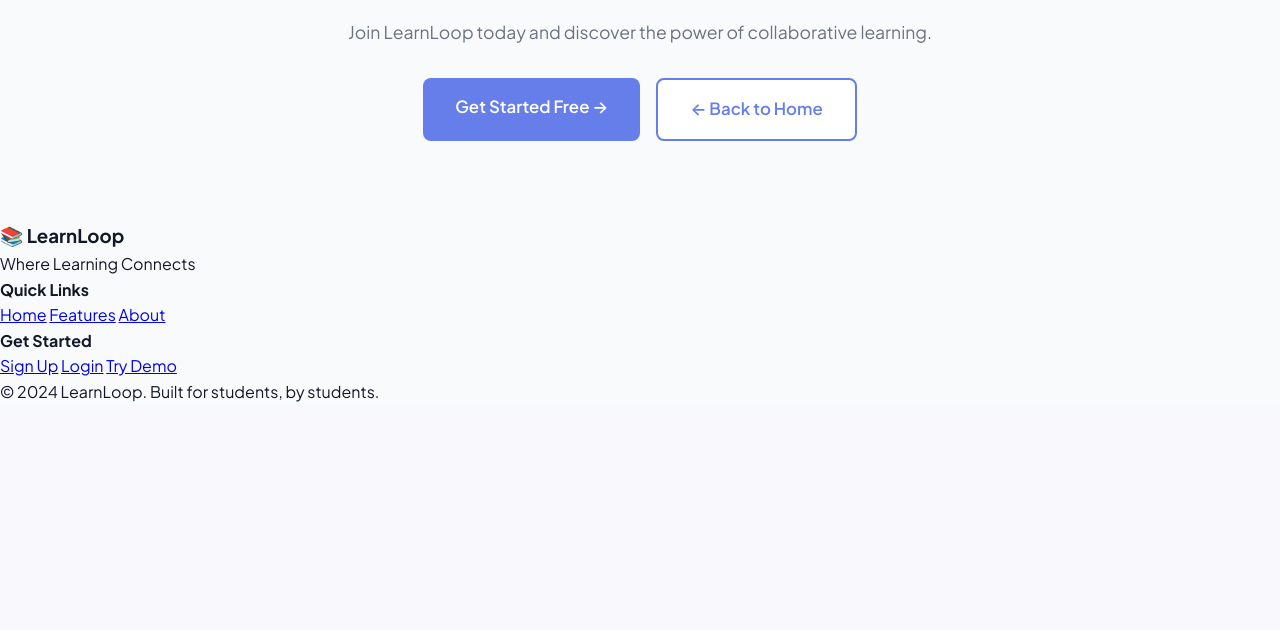
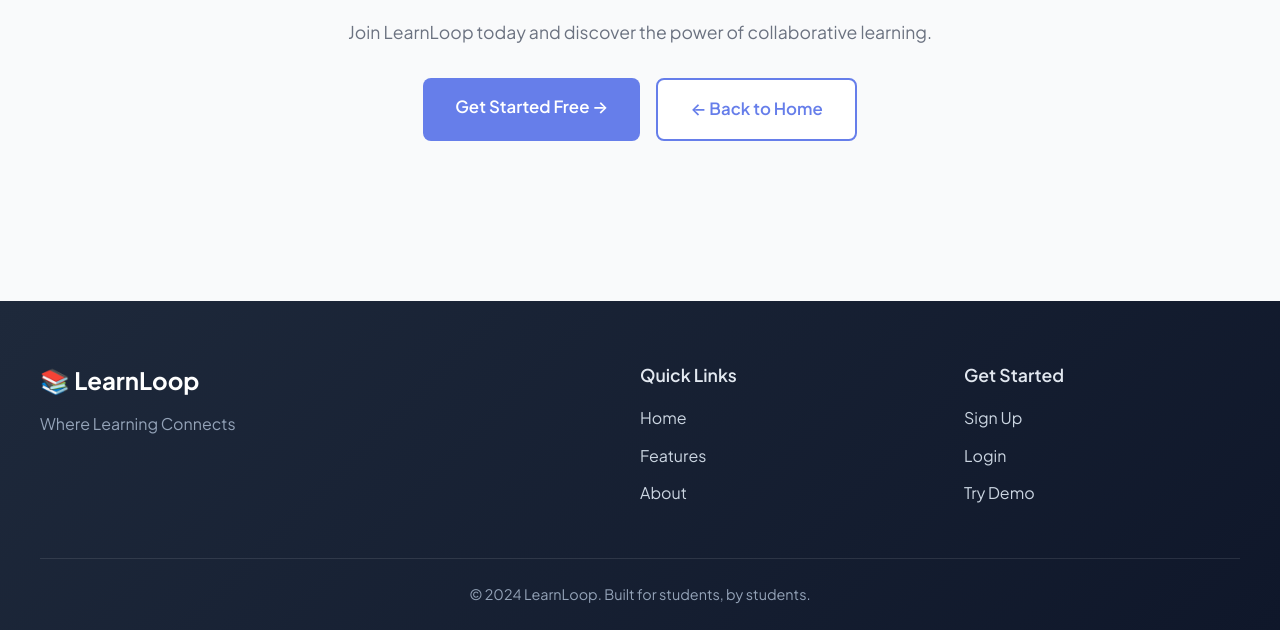
Before and after one commit to Ayush-wattakhare/learnloop, a Flask app: page /about in a window 1280 px wide. Shown: the part 2953-3583 px from the top of the page. Before the commit the page ends 3355 px from the top, so only its background shows below. Run offline with Flask 3, Linux system fonts and the light colour scheme; some libraries are stand-ins or nearby versions.

Commit message:
Add professional footer CSS styling

```diff
--- a/static/css/style.css
+++ b/static/css/style.css
@@ -1366,3 +1366,81 @@ body.dark-mode .hero-header-vr,
 body.dark-mode .hero-header-dashboard {
   box-shadow: 0 10px 40px rgba(0,0,0,0.5);
 }
+
+
+/* ══════════════════════════════════════════════════════════════════════
+   Footer Styles
+   ══════════════════════════════════════════════════════════════════════ */
+
+.footer {
+  background: linear-gradient(135deg, #1e293b 0%, #0f172a 100%);
+  color: white;
+  padding: 60px 32px 24px;
+  margin-top: 80px;
+}
+
+.footer-content {
+  max-width: 1200px;
+  margin: 0 auto;
+  display: grid;
+  grid-template-columns: 2fr 1fr 1fr;
+  gap: 48px;
+  margin-bottom: 40px;
+}
+
+.footer-section h3 {
+  font-size: 1.5rem;
+  margin-bottom: 12px;
+  font-weight: 700;
+}
+
+.footer-section h4 {
+  font-size: 1.1rem;
+  margin-bottom: 16px;
+  font-weight: 600;
+  color: #e2e8f0;
+}
+
+.footer-section p {
+  color: #94a3b8;
+  margin-bottom: 8px;
+  line-height: 1.6;
+}
+
+.footer-section a {
+  display: block;
+  color: #cbd5e1;
+  text-decoration: none;
+  margin-bottom: 12px;
+  transition: color 0.2s, transform 0.2s;
+}
+
+.footer-section a:hover {
+  color: #ffffff;
+  transform: translateX(4px);
+}
+
+.footer-bottom {
+  max-width: 1200px;
+  margin: 0 auto;
+  padding-top: 24px;
+  border-top: 1px solid rgba(255, 255, 255, 0.1);
+  text-align: center;
+}
+
+.footer-bottom p {
+  color: #94a3b8;
+  font-size: 0.9rem;
+}
+
+@media (max-width: 768px) {
+  .footer-content {
+    grid-template-columns: 1fr;
+    gap: 32px;
+  }
+
+  .footer {
+    padding: 40px 24px 20px;
+    margin-top: 60px;
+  }
+}
```
